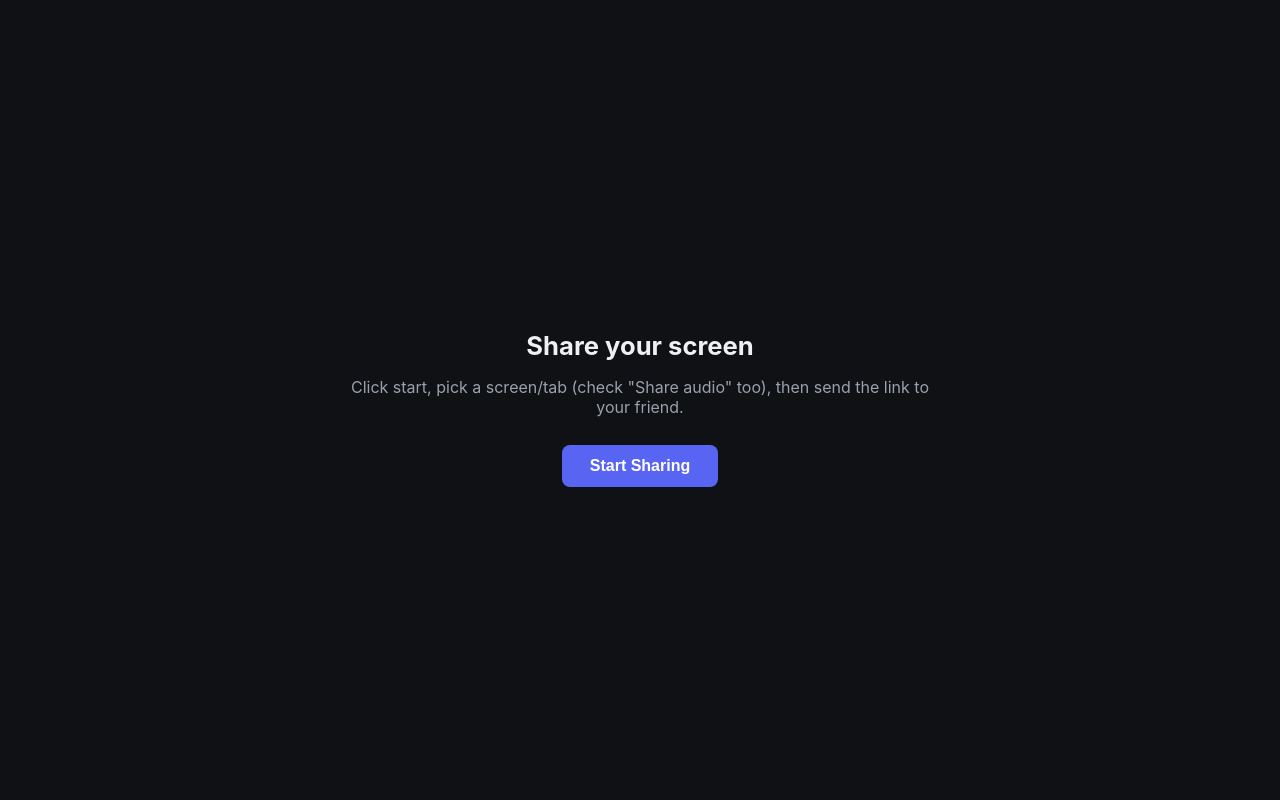
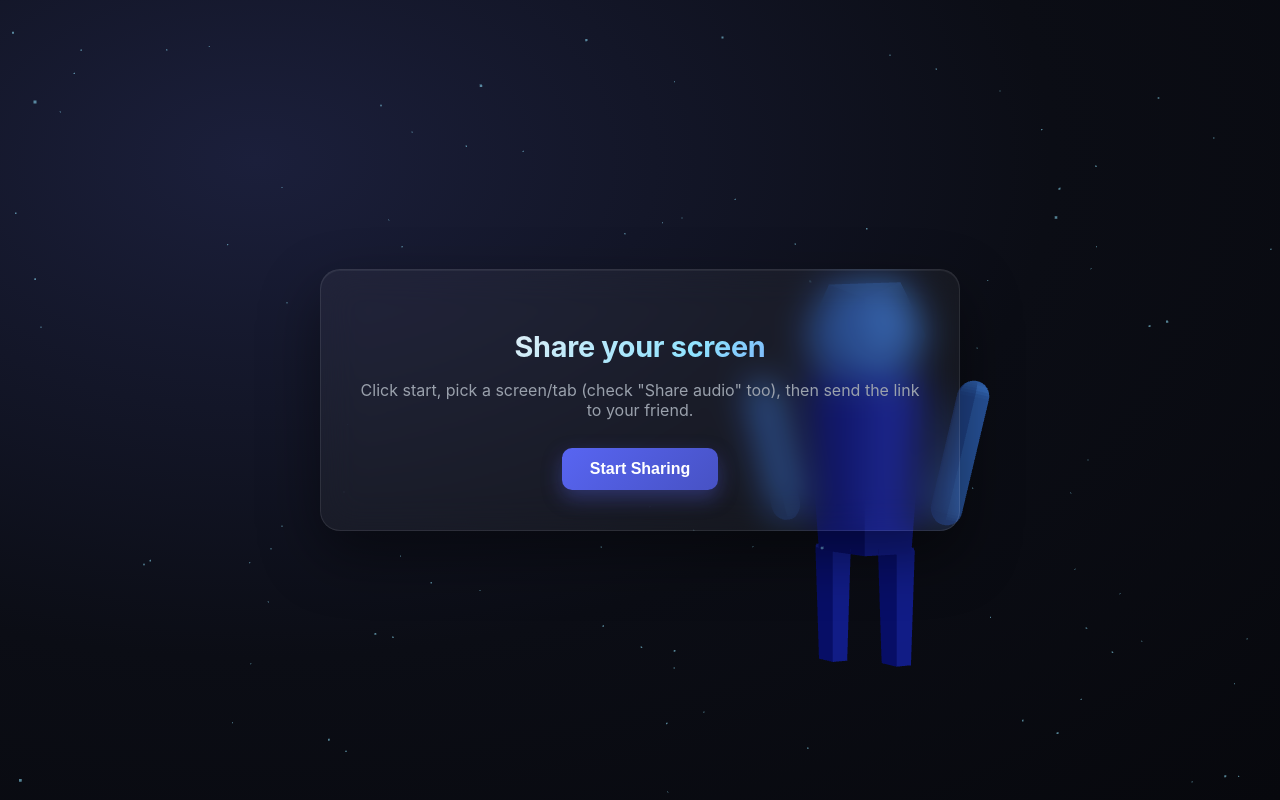
Before and after one commit to Supertomiko7/-screen-share-, a website: page public/index.html in a window 1280 px wide. Drawn offline with nearby package versions, Linux system fonts and the light colour scheme; no server answers; animation ran at ten frames a second.

Commit message:
Add modern glassmorphism redesign with animated 3D character background

```diff
--- /dev/null
+++ b/public/bg3d.js
@@ -0,0 +1,98 @@
+(() => {
+  if (typeof THREE === 'undefined') return;
+  const canvas = document.getElementById('bg-canvas');
+  if (!canvas) return;
+
+  const scene = new THREE.Scene();
+  const camera = new THREE.PerspectiveCamera(50, window.innerWidth / window.innerHeight, 0.1, 100);
+  camera.position.set(0, 0.6, 6.5);
+
+  const renderer = new THREE.WebGLRenderer({ canvas, alpha: true, antialias: true });
+  renderer.setPixelRatio(Math.min(window.devicePixelRatio, 2));
+  renderer.setSize(window.innerWidth, window.innerHeight);
+
+  scene.add(new THREE.AmbientLight(0x6a7aff, 0.7));
+  const keyLight = new THREE.DirectionalLight(0x8fb2ff, 1.1);
+  keyLight.position.set(3, 5, 4);
+  scene.add(keyLight);
+  const rimLight = new THREE.PointLight(0x5865f2, 2, 15);
+  rimLight.position.set(-4, 2, -1);
+  scene.add(rimLight);
+
+  // --- Procedural low-poly character (generic, no licensed assets) ---
+  const character = new THREE.Group();
+  const bodyMat = new THREE.MeshStandardMaterial({ color: 0x4a56d6, flatShading: true, roughness: 0.55, metalness: 0.25 });
+  const accentMat = new THREE.MeshStandardMaterial({ color: 0x8fe3ff, flatShading: true, roughness: 0.4, metalness: 0.35, emissive: 0x1a3550, emissiveIntensity: 0.4 });
+
+  const head = new THREE.Mesh(new THREE.IcosahedronGeometry(0.5, 0), accentMat);
+  head.position.y = 1.5;
+  character.add(head);
+
+  const torso = new THREE.Mesh(new THREE.CylinderGeometry(0.48, 0.38, 1.25, 6), bodyMat);
+  torso.position.y = 0.55;
+  character.add(torso);
+
+  const ArmGeo = THREE.CapsuleGeometry
+    ? new THREE.CapsuleGeometry(0.12, 0.85, 4, 6)
+    : new THREE.CylinderGeometry(0.12, 0.12, 0.85, 6);
+
+  const armL = new THREE.Mesh(ArmGeo, accentMat);
+  armL.position.set(-0.68, 0.65, 0);
+  armL.rotation.z = 0.3;
+  character.add(armL);
+
+  const armR = new THREE.Mesh(ArmGeo, accentMat);
+  armR.position.set(0.68, 0.65, 0);
+  armR.rotation.z = -0.3;
+  character.add(armR);
+
+  const legGeo = new THREE.CylinderGeometry(0.15, 0.12, 0.85, 6);
+  const legL = new THREE.Mesh(legGeo, bodyMat);
+  legL.position.set(-0.23, -0.5, 0);
+  character.add(legL);
+
+  const legR = new THREE.Mesh(legGeo, bodyMat);
+  legR.position.set(0.23, -0.5, 0);
+  character.add(legR);
+
+  character.position.set(1.7, -0.4, 0);
+  character.rotation.y = -0.4;
+  scene.add(character);
+
+  // --- Ambient floating particles ---
+  const particleCount = 200;
+  const positions = new Float32Array(particleCount * 3);
+  for (let i = 0; i < particleCount; i++) {
+    positions[i * 3] = (Math.random() - 0.5) * 20;
+    positions[i * 3 + 1] = (Math.random() - 0.5) * 12;
+    positions[i * 3 + 2] = (Math.random() - 0.5) * 10 - 3;
+  }
+  const particleGeo = new THREE.BufferGeometry();
+  particleGeo.setAttribute('position', new THREE.BufferAttribute(positions, 3));
+  const particleMat = new THREE.PointsMaterial({ color: 0x8fe3ff, size: 0.035, transparent: true, opacity: 0.55 });
+  const particles = new THREE.Points(particleGeo, particleMat);
+  scene.add(particles);
+
+  function onResize() {
+    camera.aspect = window.innerWidth / window.innerHeight;
+    camera.updateProjectionMatrix();
+    renderer.setSize(window.innerWidth, window.innerHeight);
+  }
+  window.addEventListener('resize', onResize);
+
+  const clock = new THREE.Clock();
+  function animate() {
+    requestAnimationFrame(animate);
+    const t = clock.getElapsedTime();
+
+    character.position.y = -0.4 + Math.sin(t * 1.2) * 0.15;
+    character.rotation.y = -0.4 + Math.sin(t * 0.5) * 0.25;
+    armL.rotation.z = 0.3 + Math.sin(t * 2) * 0.15;
+    armR.rotation.z = -0.3 - Math.sin(t * 2) * 0.15;
+
+    particles.rotation.y = t * 0.02;
+
+    renderer.render(scene, camera);
+  }
+  animate();
+})();
--- a/public/index.html
+++ b/public/index.html
@@ -7,6 +7,7 @@
 <link rel="stylesheet" href="/style.css" />
 </head>
 <body>
+  <canvas id="bg-canvas"></canvas>
   <main class="wrap">
     <h1>Share your screen</h1>
     <p class="sub">Click start, pick a screen/tab (check "Share audio" too), then send the link to your friend.</p>
@@ -26,6 +27,8 @@
     <p id="error-text" class="error hidden"></p>
   </main>
 
+  <script src="https://unpkg.com/three@0.160.0/build/three.min.js"></script>
+  <script src="/bg3d.js"></script>
   <script src="/socket.io/socket.io.js"></script>
   <script src="/host.js"></script>
 </body>
--- a/public/style.css
+++ b/public/style.css
@@ -6,21 +6,46 @@ body {
   display: flex;
   align-items: center;
   justify-content: center;
-  background: #0f1115;
+  background: radial-gradient(ellipse at 20% 20%, #1b1f3b 0%, #0b0d15 55%, #07080d 100%);
   color: #eef0f4;
   font-family: -apple-system, BlinkMacSystemFont, 'Segoe UI', Roboto, sans-serif;
+  overflow-x: hidden;
+  position: relative;
+}
+
+#bg-canvas {
+  position: fixed;
+  inset: 0;
+  width: 100%;
+  height: 100%;
+  z-index: 0;
+  pointer-events: none;
 }
 
 .wrap {
+  position: relative;
+  z-index: 1;
   width: 100%;
   max-width: 640px;
-  padding: 32px 24px;
+  padding: 40px 32px;
   text-align: center;
+  background: rgba(255, 255, 255, 0.045);
+  border: 1px solid rgba(255, 255, 255, 0.09);
+  border-radius: 20px;
+  backdrop-filter: blur(18px);
+  -webkit-backdrop-filter: blur(18px);
+  box-shadow: 0 24px 60px rgba(0, 0, 0, 0.45), inset 0 1px 0 rgba(255, 255, 255, 0.06);
+  margin: 24px;
 }
 
 h1 {
-  font-size: 1.6rem;
+  font-size: 1.8rem;
   margin-bottom: 8px;
+  background: linear-gradient(135deg, #eef0f4 20%, #8fe3ff 60%, #5865f2 100%);
+  -webkit-background-clip: text;
+  background-clip: text;
+  color: transparent;
+  letter-spacing: -0.01em;
 }
 
 .sub {
@@ -29,17 +54,20 @@ h1 {
 }
 
 .btn {
-  background: #5865f2;
+  background: linear-gradient(135deg, #5865f2, #4752c4);
   color: #fff;
   border: none;
-  border-radius: 8px;
+  border-radius: 10px;
   padding: 12px 28px;
   font-size: 1rem;
   font-weight: 600;
   cursor: pointer;
+  box-shadow: 0 8px 20px rgba(88, 101, 242, 0.35);
+  transition: transform 0.15s ease, box-shadow 0.15s ease, filter 0.15s ease;
 }
 
-.btn:hover { background: #4752c4; }
+.btn:hover { filter: brightness(1.08); transform: translateY(-1px); box-shadow: 0 10px 24px rgba(88, 101, 242, 0.45); }
+.btn:active { transform: translateY(0); }
 
 .btn-small {
   padding: 8px 16px;
```
Also changed, not shown: public/watch.html (+3 -0 lines).
